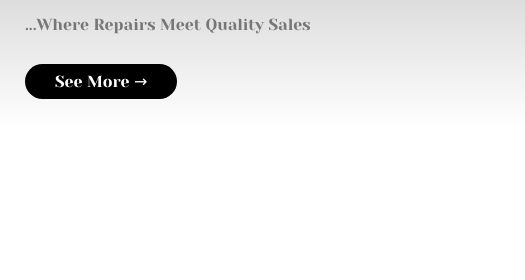
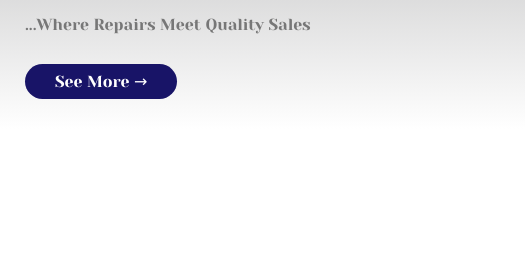
Before and after one commit to FarouqNasiru/logiclink, a plain HTML site: page index.html in a window 1280 px wide. Shown: the part 228-508 px from the top of the page, 0-525 px from the left. Drawn offline with Linux system fonts and the light colour scheme.

Commit message:
button color change

```diff
--- a/style.css
+++ b/style.css
@@ -66,7 +66,7 @@ p{
 }
 .btn{
     display: inline-block;
-    background: #000000	;
+    background: #181467;
     color:white;
     padding: 8px 30px;
     margin: 30px 0;
```
